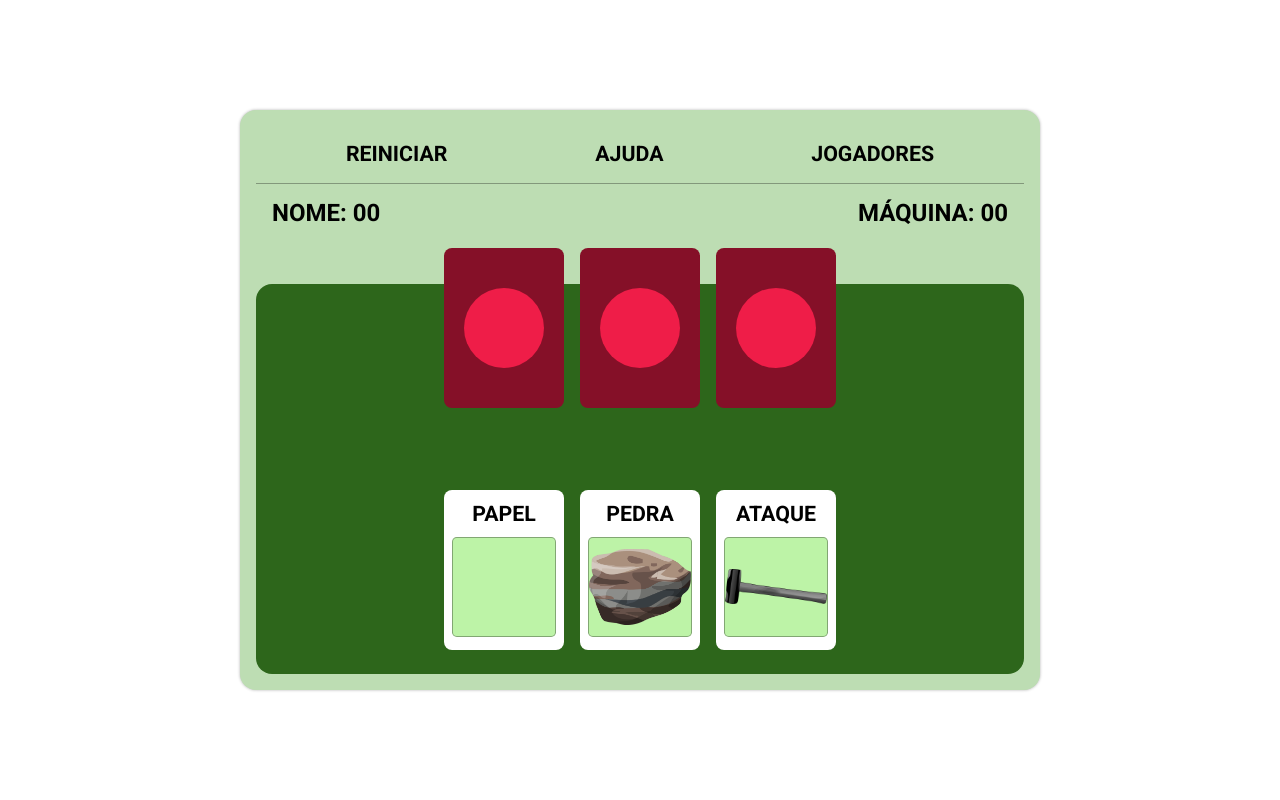
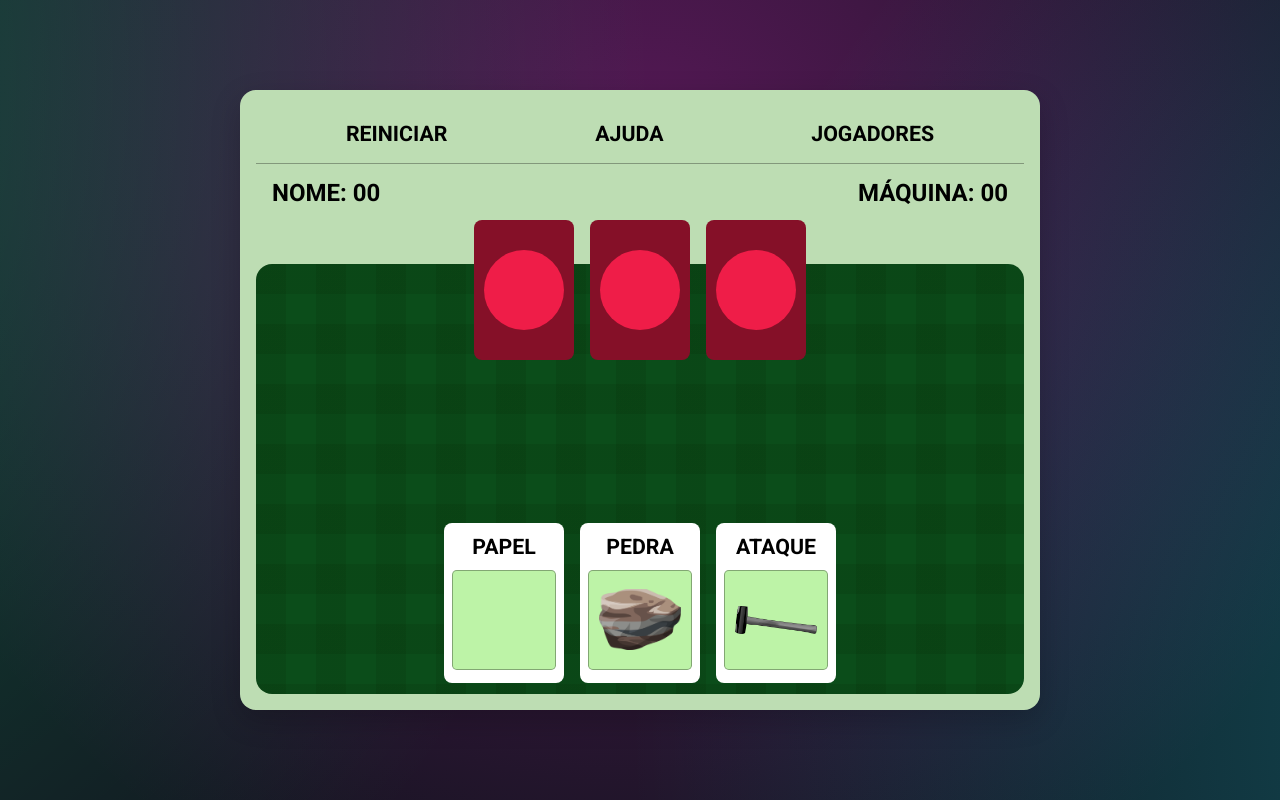
Before and after one commit to JonasJF360/pedra-papel-ataque, a website: page index.html in a window 1280 px wide. Drawn offline with nearby package versions, Linux system fonts and the light colour scheme.

Commit message:
Modificações no estilo da página

```diff
--- a/assets/js/main.js
+++ b/assets/js/main.js
@@ -7,5 +7,21 @@
         return inicio + Math.floor((Math.random() * fim));
     }
 
+    // Seleciona todos os cartões do jogador
+    const cartoes = document.querySelectorAll('.cartao-maquina');
+
+    cartoes.forEach(cartao => {
+        cartao.addEventListener('click', () => {
+            // Adiciona a classe de animação
+            cartao.classList.add('balancar');
+
+            // Remove a classe assim que a animação termina (200ms = 0.2s)
+            setTimeout(() => {
+                cartao.classList.remove('balancar');
+            }, 200);
+        });
+    });
+
+
 
 })();
--- a/assets/sass/_cartao_maquina.scss
+++ b/assets/sass/_cartao_maquina.scss
@@ -1,12 +1,55 @@
+// 1. Criando a animação da balançadinha
+@keyframes shake {
+    0% {
+        transform: scale(1.1) rotate(0deg);
+    }
+
+    20% {
+        transform: scale(1.1) rotate(-3deg);
+    }
+
+    40% {
+        transform: scale(1.1) rotate(3deg);
+    }
+
+    60% {
+        transform: scale(1.1) rotate(-3deg);
+    }
+
+    80% {
+        transform: scale(1.1) rotate(3deg);
+    }
+
+    100% {
+        transform: scale(1.1) rotate(0deg);
+    }
+}
+
 .cartao-maquina {
     display: flex;
     align-items: center;
     justify-content: center;
     margin: .5rem;
     background-color: $cor-cartao-maquina;
-    width: 120px;
-    height: 160px;
+    width: 100px;
+    height: 140px;
     border-radius: .5rem;
+    margin-top: -60px;
+
+    // 1. Efeito de transição para a animação ficar suave
+    transition: transform 0.3s ease, background-color 0.3s ease;
+
+    &:hover {
+        cursor: pointer;
+        // 2. Aumenta o cartão em 10% no hover
+        transform: scale(0.9);
+    }
+
+    // 2. Classe que o JavaScript vai injetar ao clicar
+    &.balancar {
+        // Mantém o tamanho do hover (1.1) e aplica a tremida por 0.2 segundos
+        animation: shake 0.2s ease-in-out;
+    }
 
     div {
         width: 80px;
--- a/assets/sass/_cartao_player.scss
+++ b/assets/sass/_cartao_player.scss
@@ -9,10 +9,16 @@
     width: 120px;
     height: 160px;
     border-radius: .5rem;
+    margin-bottom: -5px;
+
+    // 1. Efeito de transição para a animação ficar suave
+    transition: transform 0.3s ease, background-color 0.3s ease;
 
     &:hover {
         background-color: $cor-img-cartao-player-hover;
         cursor: pointer;
+        // 2. Aumenta o cartão em 10% no hover
+        transform: scale(1.2) translateY(-20px);
     }
 
     h1 {
@@ -28,6 +34,7 @@
         align-items: center;
         background-color: $cor-img-cartao;
         border: 1px solid $cor-preto-50;
+        width: 100%; // Garante que a div preencha a largura interna do cartão
         height: 100px;
         border-radius: .3rem;
 
@@ -36,13 +43,18 @@
             max-width: 80%;
         }
     }
-
 }
 
 .img-player {
-    background-position: center;
-    background-repeat: no-repeat;
-    background-size: contain;
+    width: 100%;
+
+    &.papel,
+    &.pedra,
+    &.ataque {
+        background-size: 80%;
+        background-repeat: no-repeat;
+        background-position: center;
+    }
 
     &.papel {
         background-image: url("../img/papel.png");
--- a/assets/sass/_conf_global.scss
+++ b/assets/sass/_conf_global.scss
@@ -3,6 +3,20 @@
     margin: 0;
     box-sizing: border-box;
     font-family: 'Roboto', sans-serif;
+}
+
+@keyframes misturarCores {
+    0% {
+        background-position: 0% 50%, 100% 50%, 50% 100%;
+    }
+
+    50% {
+        background-position: 100% 50%, 0% 50%, 50% 0%;
+    }
+
+    100% {
+        background-position: 0% 50%, 100% 50%, 50% 100%;
+    }
 }
 
 body {
@@ -12,16 +26,28 @@ body {
     align-items: center;
     min-height: 100vh;
 
-    section {
-        display: flex;
-        flex-direction: column;
-        align-items: center;
-        padding: 1rem;
-        background-color: $cor-pagina;
-        width: 100%;
-        max-width: 800px;
-        min-height: 400px;
-        border-radius: 1rem;
-        box-shadow: 0 0 3px $cor-preto-50;
+    &::before {
+        content: '';
+        position: fixed;
+        top: 0;
+        left: 0;
+        width: 100vw;
+        height: 100vh;
+        z-index: -1;
+
+        // Cor base do fundo (escura para dar contraste)
+        background-color: #13141f;
+
+        // 1. Criamos 3 "manchas" de cores circulares que se misturam
+        background-image:
+            radial-gradient(circle at 20% 30%, rgba(3, 255, 137, 0.3) 0%, transparent 50%), // Roxo/Neon
+            radial-gradient(circle at 80% 70%, rgba(8, 243, 247, 0.3) 0%, transparent 50%), // Ciano/Azul
+            radial-gradient(circle at 50% 20%, rgba(241, 35, 214, 0.3) 0%, transparent 45%); // Rosa/Magenta
+
+        // 2. Aumentamos o tamanho delas para permitir que elas dancem pela tela
+        background-size: 200% 200%;
+
+        // 3. Ativa a animação bem lenta (20 segundos) para a mistura ficar natural
+        animation: misturarCores 20s ease infinite;
     }
 }
--- a/assets/sass/_mesa_jogo.scss
+++ b/assets/sass/_mesa_jogo.scss
@@ -5,9 +5,20 @@
     flex-direction: column;
     align-items: center;
     justify-content: space-between;
+    min-height: 430px;
+    border-radius: 1rem;
+    /* Cor base do tecido (um tom de bege/linho cru) */
     background-color: $cor-mesa;
-    min-height: 390px;
-    border-radius: 1rem;
+    background-color: #0b4d1a;
+
+    /* Cruzamento de gradientes para simular os fios vertical e horizontal */
+    background-image:
+        linear-gradient(90deg, rgba(7, 46, 10, 0.2) 50%, transparent 50%),
+        linear-gradient(rgba(7, 46, 10, 0.2) 50%, transparent 50%);
+
+    /* Controla a densidade da trama (fios bem pequenos e juntos) */
+    background-size: 60px 60px;
+
 
     #lado-maquina,
     #lado-jogador {
@@ -19,9 +30,4 @@
         min-height: 100px;
 
     }
-
-    #lado-maquina {
-        margin-top: -60px;
-    }
-
 }
--- /dev/null
+++ b/assets/sass/_pagina_geral.scss
@@ -0,0 +1,12 @@
+section {
+        display: flex;
+        flex-direction: column;
+        align-items: center;
+        padding: 1rem;
+        background-color: $cor-pagina;
+        width: 100%;
+        max-width: 800px;
+        min-height: 600px;
+        border-radius: 1rem;
+        box-shadow: 0 10px 30px rgba(0, 0, 0, .2); // Sombra mais forte para destacar o tabuleiro
+    }
--- a/assets/sass/index.scss
+++ b/assets/sass/index.scss
@@ -1,5 +1,6 @@
 @import 'cores';
 @import 'conf_global';
+@import 'pagina_geral';
 @import 'menu';
 @import 'pontos';
 @import 'mesa_jogo';
--- a/package.json
+++ b/package.json
@@ -1,5 +1,8 @@
 {
+  "scripts": {
+    "watch": "sass --watch assets/sass/index.scss:assets/css/style.css"
+  },
   "devDependencies": {
-    "sass": "^1.105.1"
+    "sass": "^1.77.8"
   }
 }
```
Also changed, not shown: assets/css/style.css, 3 other files.
